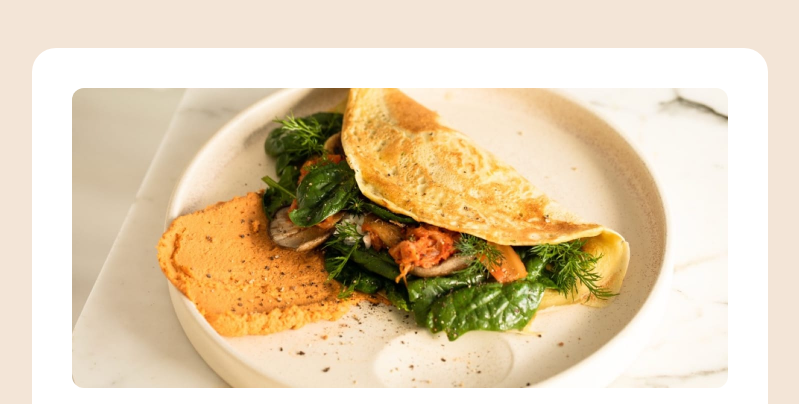
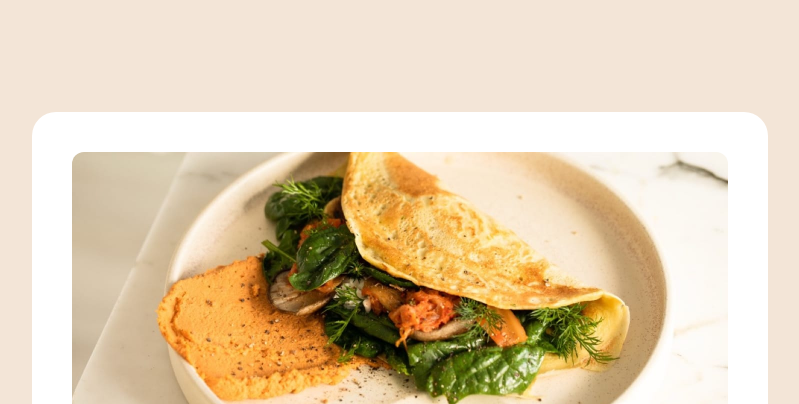
Before and after one commit to frankgomezdev/recipe-page, a plain HTML site: page index.html in a window 1280 px wide. Shown: the top 404 px of the page, without its empty margins (240-1039 px from the left). Drawn offline with Linux system fonts and the light colour scheme.

Commit message:
updated spacing

```diff
--- a/css/style.css
+++ b/css/style.css
@@ -48,6 +48,7 @@ body {
     background-color: var(--clr-eggshell);
     color: var(--clr-wenge-brown);
     font-family: var(--ff-outfit);
+    height: 1955px;
 }
 
 img, picture, video, canvas, svg {
@@ -143,7 +144,7 @@ td {
     justify-content: center;
     max-width: 736px;
     margin-inline: auto;
-    margin-block: 3rem;
+    margin-block: 7rem;
     background-color: var(--clr-white);
     border-radius: 24px;
     padding: 40px;
```
